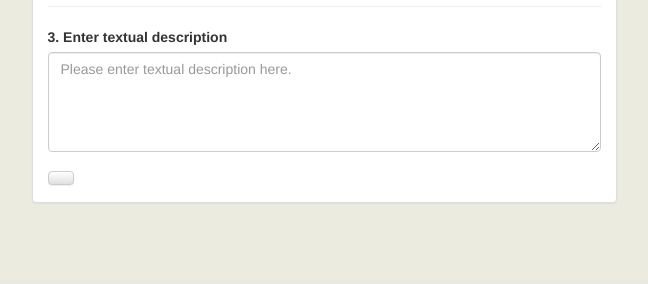
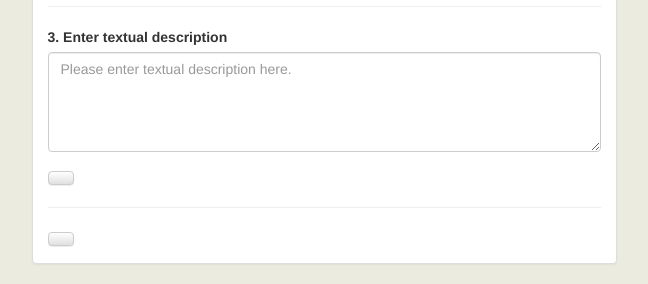
Before and after one commit to danoneata/video_annotation, a Flask app: template templates/index.html in a window 1280 px wide. Shown: the part 520-804 px from the top of the page, without its empty margins (316-964 px from the left). Before the commit the page ends 722 px from the top, so only its background shows below. Run offline with Flask 2, Linux system fonts and the light colour scheme; the template is opened without the code that fills it, so the values that code supplies are empty; parts of the project's set-up code (start-up, migrations or seed data) failed here and were passed over; some libraries are stand-ins or nearby versions.

Commit message:
added button View all annotations with no functionality

```diff
--- a/templates/index.html
+++ b/templates/index.html
@@ -87,6 +87,8 @@
                             </div>
 
                             <button class="btn btn-default" type="submit" id="add-ann"></button>
+                             <hr>
+                             <button class="btn btn-default" type="submit" id="view_all-ann"></button>
 
                         </div>
                     </div>
@@ -96,6 +98,7 @@
             <div class="col-md-3">
                 <div class="panel panel-default">
                     <div class="panel-heading">Your annotations</div>
+
                     <ul id="annotations-list" class="list-group"></ul>
                 </div>
             </div>
--- a/www/js/controllers.js
+++ b/www/js/controllers.js
@@ -18,6 +18,7 @@ $(document).ready(function() {
             $("#description").val("");
             $("#select-vocab select").val(null).trigger("change");
             $("#add-ann").html("Add annotation");
+	    $("#view_all-ann").html("View all annotations");
             $("#pick-time").html("Pick start time");
             $("input[name='radio-time-limits'][value='start']").prop("checked", true);
 	    if (p==0) {
@@ -51,6 +52,7 @@ $(document).ready(function() {
 	$("#end-time").text("00m:00s");
        //("#end-time").html(videoPlayer.duration().toFixed(2));
         $("#add-ann").html("Add annotation");
+	$("#view_all-ann").html("View all annotations");
         $("#pick-time").html("Pick start time");
 
        $.ajax({
```
